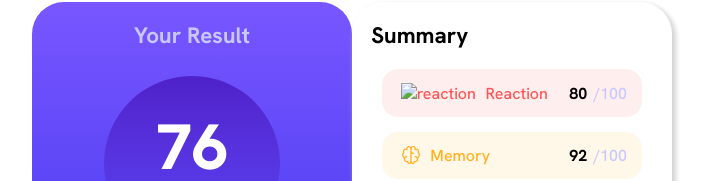
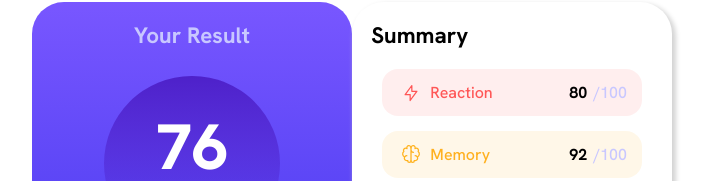
Before and after one commit to j-samyakk/Result-Summary-Component, a plain HTML site: page index.html in a window 1280 px wide. Shown: the part 158-339 px from the top of the page, without its empty margins (288-996 px from the left). Drawn offline with Linux system fonts and the light colour scheme; files whose address does not match are found by name.

Commit message:
Update index.html

```diff
--- a/index.html
+++ b/index.html
@@ -41,7 +41,7 @@
       <h1>Summary</h1>
       <ul>
         <li id="li-1">
-          <img src="assets/images/icon-reaction.svg" alt="reaction" />
+          <img src="icon-reaction.svg" alt="reaction" />
           Reaction
           <div class="strong_span"><strong>80</strong><span>/100</span></div>
         </li>
```
